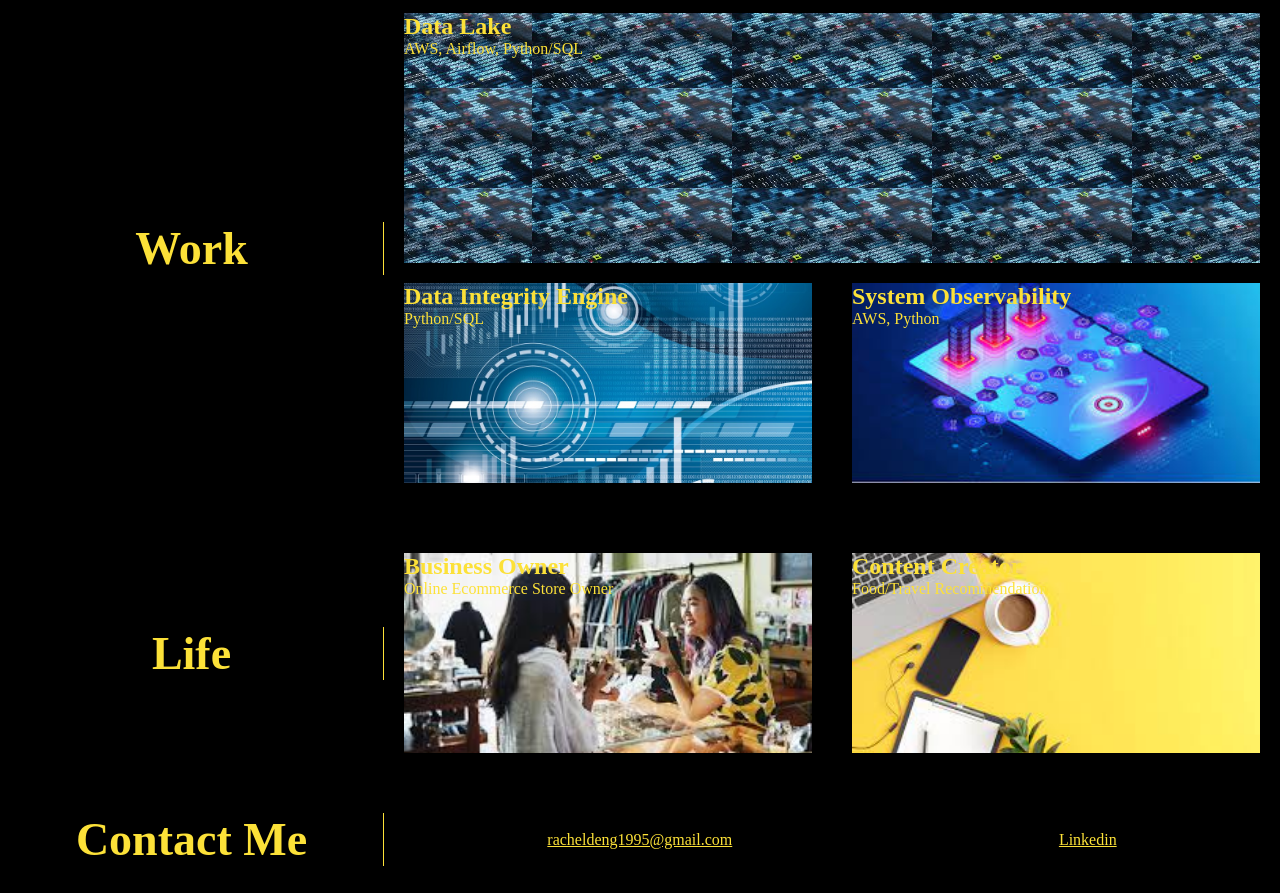
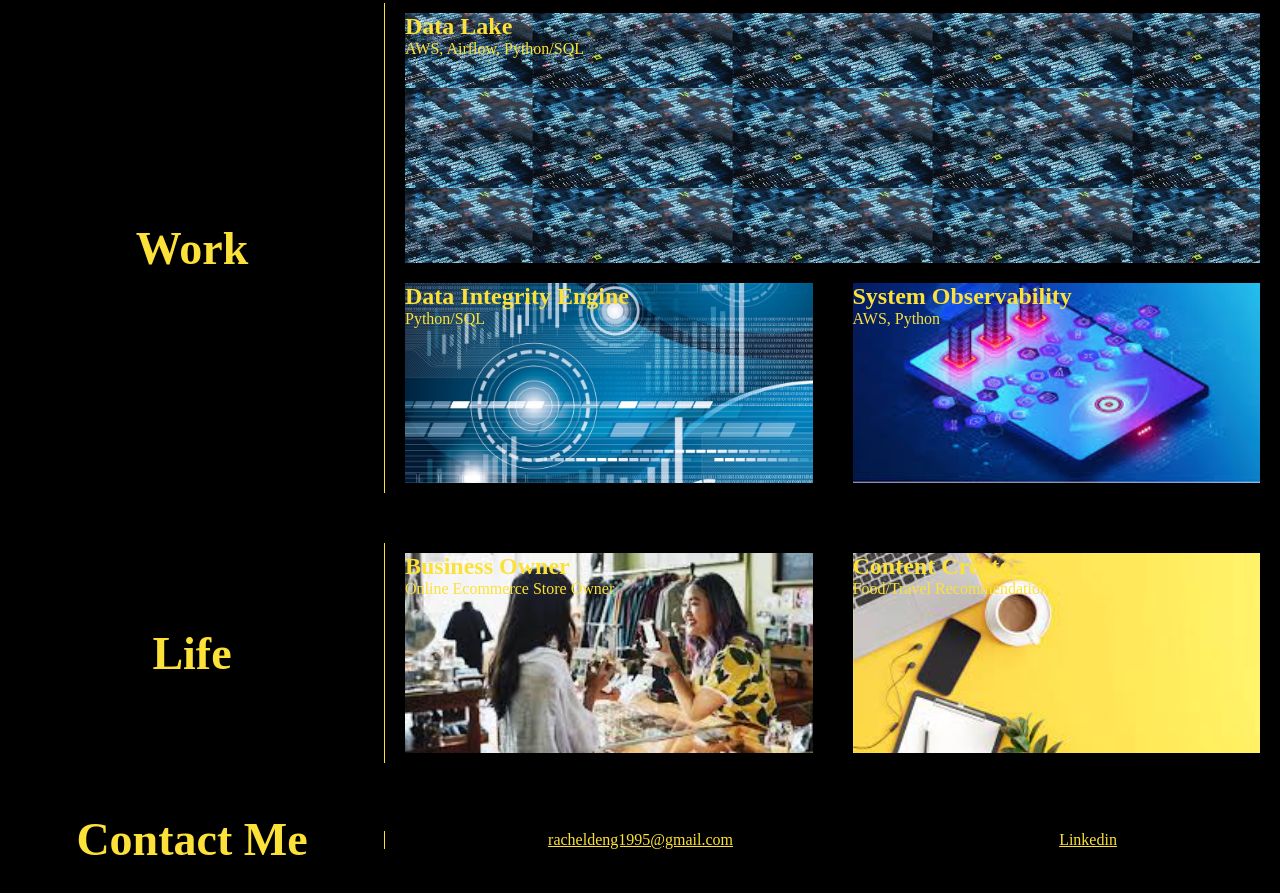
Before and after one commit to Racheldeng1995/cs_bootcamp.github.io, a plain HTML site: page Module2_Challenge/index.html in a window 1280 px wide. Shown: the part 349-1242 px from the top of the page. Drawn offline with Linux system fonts and the light colour scheme.

```diff
--- a/Module2_Challenge/assets/css/style.css
+++ b/Module2_Challenge/assets/css/style.css
@@ -87,7 +87,6 @@
     color: #fce138;
     font-size: 46px;
     text-align: center;
-    border-right: 1px solid #fce138 ;
     flex: 30%;
   }
 
@@ -108,7 +107,6 @@
     color: #fce138;
     font-size: 46px;
     text-align: center;
-    border-right: 1px solid #fce138 ;
     flex: 30%;
   }
 
@@ -117,6 +115,7 @@
     color: #fce138;
     text-align: left;
     padding: 10px 20px;
+    border-left: 1px solid #fce138 ;
 }
 
 .details-work {
@@ -125,6 +124,7 @@
     flex-wrap: wrap;
     align-items: stretch;
     justify-content: space-around;
+    border-left: 1px solid #fce138 ;
 }
 
 .details-life {
@@ -133,6 +133,7 @@
     flex-wrap: wrap;
     align-items: center;
     justify-content: space-around;
+    border-left: 1px solid #fce138 ;
 }
 
 .details-contact {
@@ -141,6 +142,7 @@
     flex-wrap: wrap;
     align-items: center;
     justify-content: space-around;
+    border-left: 1px solid #fce138 ;
 }
 
 .details-contact a {
@@ -189,7 +191,8 @@
     background-size: cover;
     background-position: center;
     color: #fce138;
-    height: 200px
+    height: 200px;
+    cursor: pointer;
 }
 
 .project-content-creator {
@@ -199,5 +202,6 @@
     background-size: cover;
     background-position: center;
     color: #fce138;
-    height: 200px
+    height: 200px;
+    cursor: pointer;
     }
--- a/Module2_Challenge/index.html
+++ b/Module2_Challenge/index.html
@@ -66,13 +66,13 @@
         <section id="Life" class="intro-work">
             <h1>Life</h1>
             <section class="details-life">
-                <article id="Business Owner" class="project-business-owner">
+                <article id="Business Owner" class="project-business-owner" onclick="window.location.href='https://racheldeng1995.github.io/cs_bootcamp.github.io/Module1_Challenge/index.html'">
                     <h2>Business Owner</h2>
                     <p>
                         Online Ecommerce Store Owner
                     </p>
                 </article>
-                <article id="Content Creator" class="project-content-creator">
+                <article id="Content Creator" class="project-content-creator" onclick="window.location.href='https://racheldeng1995.github.io/cs_bootcamp.github.io/Module1_Challenge/index.html'">
                     <h2>Content Creator</h2>
                     <p>
                         Food/Travel Recommendation
```
